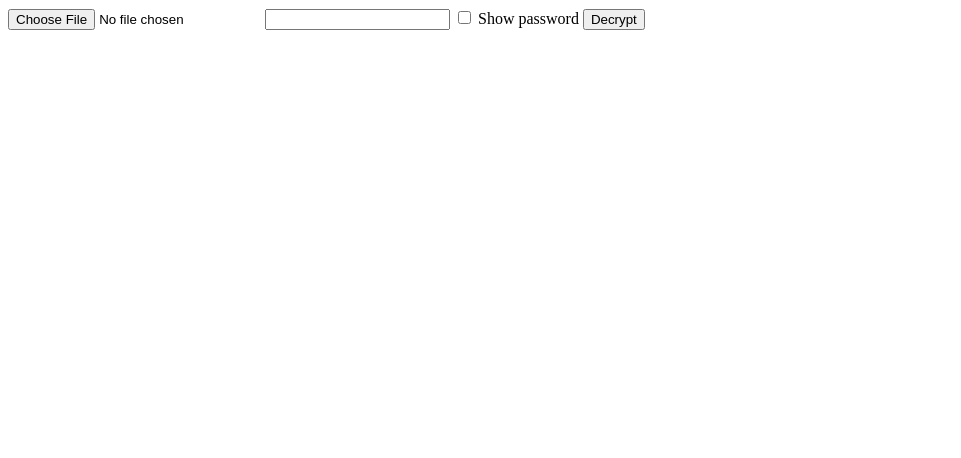
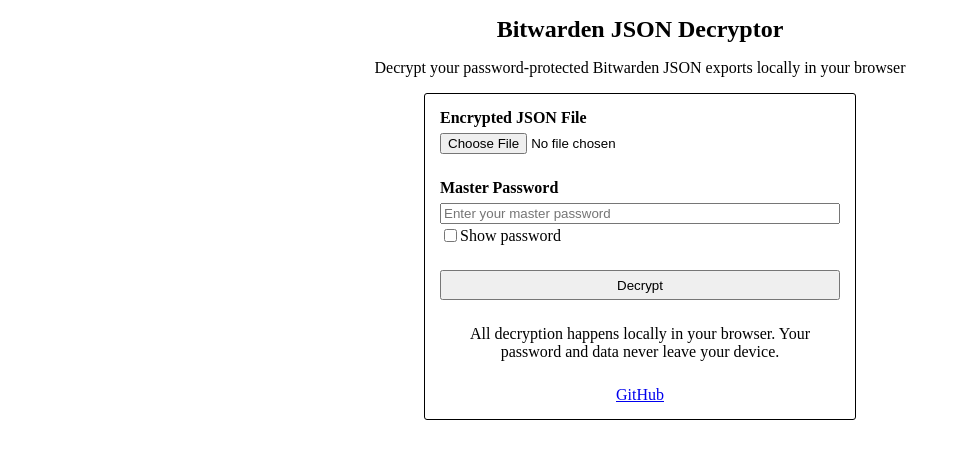
Before and after one commit to astik-dev/bitwarden-json-decryptor, a plain HTML site: page index.html in a window 1280 px wide. Shown: the whole page, without its empty margins (0-961 px from the left). Drawn offline with Linux system fonts and the light colour scheme.

Commit message:
Update design

```diff
--- a/index.html
+++ b/index.html
@@ -4,21 +4,51 @@
 	<meta charset="UTF-8">
 	<meta name="viewport" content="width=device-width, initial-scale=1.0">
 	<title>Bitwarden JSON Decryptor</title>
+	<link rel="stylesheet" href="style.css">
 </head>
 <body>
 
-	<input type="file" accept=".json">
-	<input type="password">
-	<input type="checkbox" id="show-password">
-	<label for="show-password">Show password</label>
-	<button id="decrypt-btn">Decrypt</button>
+	<div class="header">
+		<h1>Bitwarden JSON Decryptor</h1>
+		<p>Decrypt your password-protected Bitwarden JSON exports locally in your browser</p>
+	</div>
 
-	<br>
-	<br>
+	<div class="form">
 
-	<div style="display: none;">
-		<button id="download-json-btn">Download JSON</button>
-		<p style="white-space: pre;"></p>
+		<div class="form__input">
+			<label for="file-input">Encrypted JSON File</label>
+			<input type="file" accept=".json" id="file-input">
+		</div>
+
+		<div class="form__input">
+			<label for="password-input">Master Password</label>
+			<input
+				type="password"
+				id="password-input"
+				placeholder="Enter your master password"
+			>
+			<div class="form__checkbox">
+				<input type="checkbox" id="show-password">
+				<label for="show-password">Show password</label>
+			</div>
+		</div>
+
+		<button class="form__button" id="decrypt-btn">Decrypt</button>
+
+		<p>All decryption happens locally in your browser. Your password and data never leave your device.</p>
+		<p>
+			<a
+				href="https://github.com/astik-dev/bitwarden-json-decryptor"
+				target="_blank"
+			>GitHub</a>
+		</p>
+
+	</div>
+
+	<div class="success" style="display: none;">
+		<p>✅ Decryption successful!</p>
+		<a id="download-json-link" download="vault.json">Download Decrypted JSON</a>
+		<a id="view-json-link" target="_blank">View Decrypted JSON</a>
 	</div>
 
 	<script src="js/bitwarden-crypto.js"></script>
@@ -26,11 +56,9 @@
 
 	<script>
 		const decryptButton = document.getElementById("decrypt-btn");
-		const fileInput = document.querySelector("input[type='file']");
-		const passwordInput = document.querySelector("input[type='password']");
+		const fileInput = document.getElementById("file-input");
+		const passwordInput = document.getElementById("password-input");
 		const showPasswordCheckbox = document.getElementById("show-password");
-		const downloadJsonButton = document.getElementById("download-json-btn");
-		const decryptedJsonP = document.querySelector("p");
 
 		decryptButton.addEventListener("click", () => {
 
@@ -43,30 +71,20 @@
 				const json = fileReader.result;
 				const decryptedJson =
 					await decryptBitwardenJson(json, masterPassword);
-				decryptedJsonP.textContent = decryptedJson;
-				document.querySelector("div").style.display =
-					decryptedJson ? "block" : "none";
 				if (decryptedJson) {
+					const blob = new Blob([decryptedJson], {
+						type: "application/json",
+					});
+					const url = URL.createObjectURL(blob);
+					document.getElementById("download-json-link").href = url;
+					document.getElementById("view-json-link").href = url;
 					passwordInput.value = "";
 				}
+				document.querySelector(".success").style.display =
+					decryptedJson ? "" : "none";
 			};
 
 			fileReader.readAsText(jsonFile);
-		});
-
-		downloadJsonButton.addEventListener("click", () => {
-
-			const decryptedJson = decryptedJsonP.textContent;
-
-			const blob = new Blob([decryptedJson], { type: "application/json" });
-
-			const url = URL.createObjectURL(blob);
-			const link = document.createElement("a");
-			link.href = url;
-			link.download = "vault.json";
-			link.click();
-
-			URL.revokeObjectURL(url);
 		});
 
 		showPasswordCheckbox.addEventListener("change", () => {
--- /dev/null
+++ b/style.css
@@ -0,0 +1,66 @@
+.header {
+	text-align: center;
+}
+
+.header h1 {
+	font-size: 1.5em;
+}
+
+
+
+.form,
+.success {
+	display: flex;
+	flex-direction: column;
+	gap: 25px;
+
+	max-width: 400px;
+
+	padding: 15px;
+	margin: 10px auto;
+
+	border: 1px solid black;
+	border-radius: 3px;
+}
+
+.form p,
+.success p {
+	margin: 0;
+}
+
+
+
+.form__input {
+	display: flex;
+	flex-direction: column;
+}
+
+.form__input > label {
+	font-weight: bold;
+}
+
+.form__input > input {
+	margin-top: 6px;
+
+}
+
+.form__checkbox {
+	display: flex;
+	align-items: center;
+
+	margin-top: 2px;
+}
+
+.form__button {
+	height: 30px;
+}
+
+.form p {
+	text-align: center;
+}
+
+
+
+.success {
+	text-align: center;
+}
```
